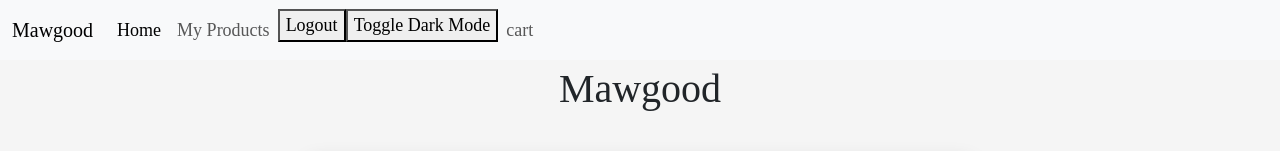
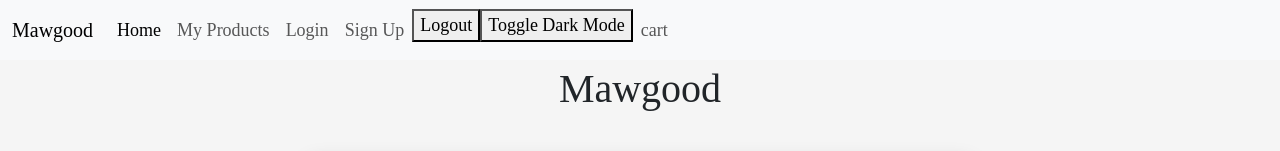
Before and after one commit to AH-HESHAM/Mawgood, an Angular app in the folder frontend/: page /home in a window 1280 px wide. Shown: the top 151 px of the page. Built offline with nearby package versions, Linux system fonts and the light colour scheme.

Commit message:
solve header problem

```diff
--- a/frontend/src/app/components/header/header.html
+++ b/frontend/src/app/components/header/header.html
@@ -22,7 +22,7 @@
             getUserRole() === 'customer' ? 'Products' : 'My Products'
           }}</a>
         </li>
-        @if (auth.isLoggedIn()) {
+        @if (!auth.isLoggedIn()) {
           <li class="nav-item">
             <a class="nav-link" routerLink="/login">Login</a>
           </li>
```
